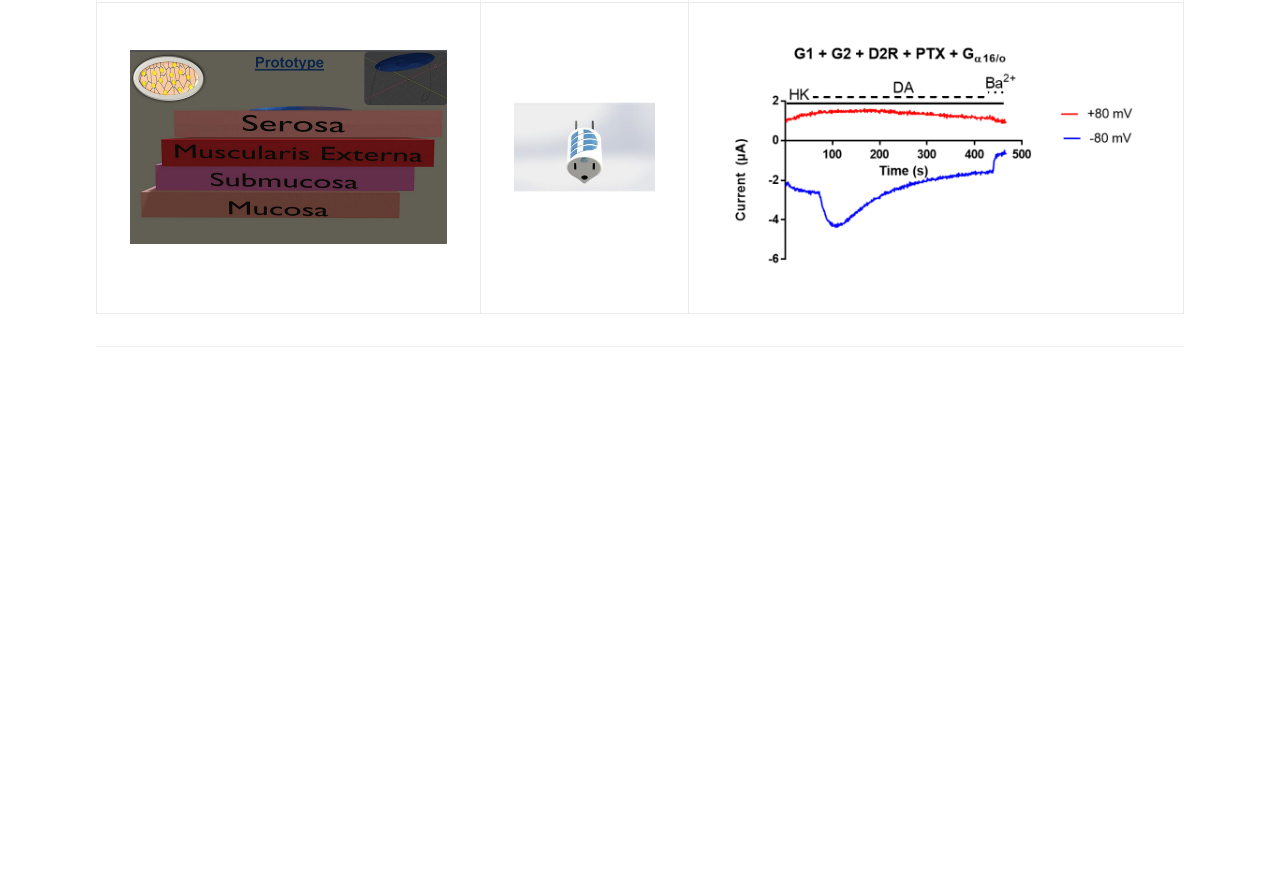
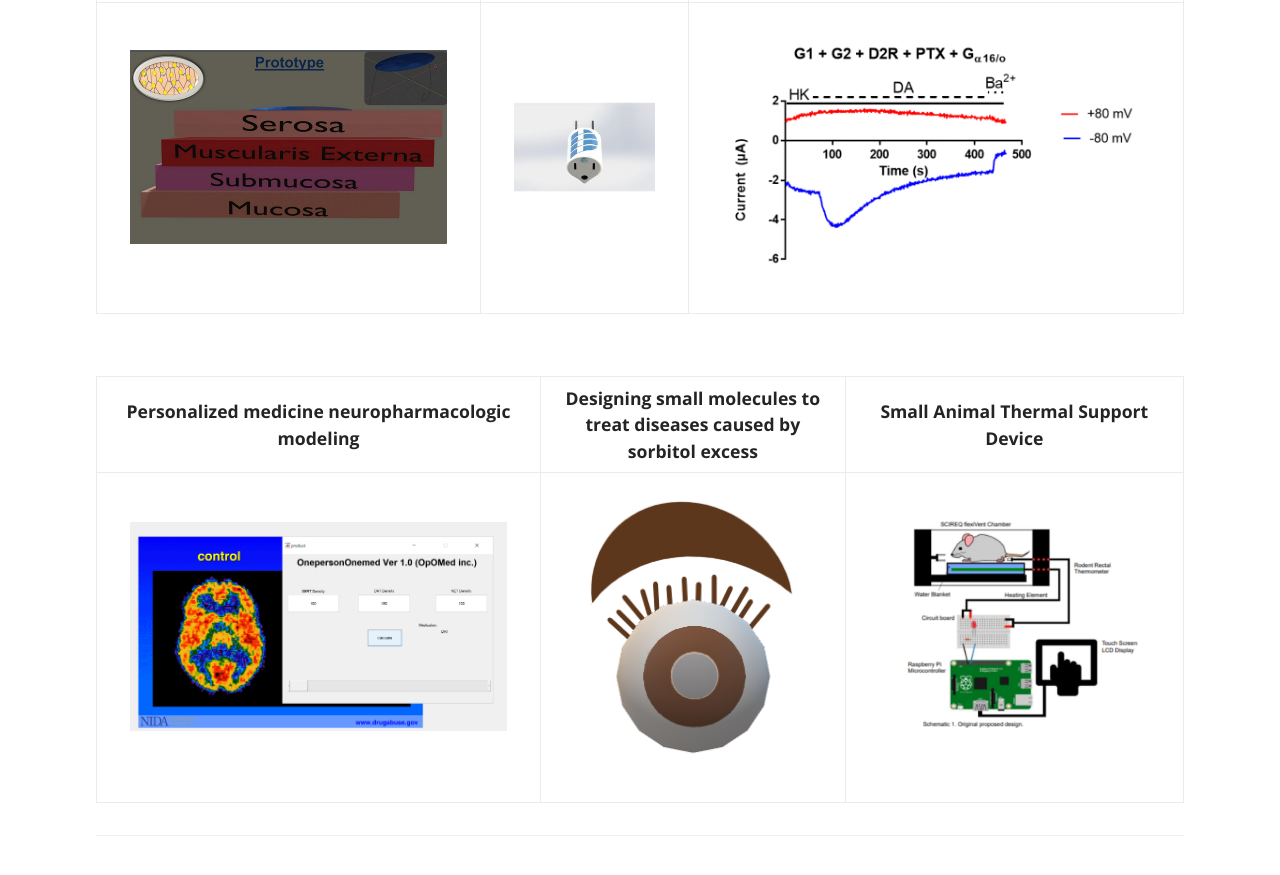
Before and after one commit to EyeCanDoIt/EyeCanDoIt.github.io, a Jekyll site: the page built from research.md, in a window 1280 px wide and 900 px high, scrolled down 2013 px. Shown: the top 875 px of the window. Built offline with Jekyll 4.4.1, drawn with Linux system fonts in a browser that asks for light colours; before the commit the page ends 2424 px from its top, so only the background shows below that.

Commit message:
Update research.md

```diff
--- a/research.md
+++ b/research.md
@@ -29,3 +29,9 @@
 | GI Perforation Studies | Conscious Energy | GPCR Signaling Assay |
 |     :---:    |     :---:      |     :---:     |
 | <a href="patch" class="btn" style="color:#E0E0E0"><img src="https://EyeCanDoIt.github.io/Images/patch.png" alt="https://EyeCanDoIt.github.io/Images/patch.png" loading="lazy"></a>   | <a href="https://devpost.com/software/conscious-energy" class="btn" style="color:#E0E0E0"><img src="https://EyeCanDoIt.github.io/Images/CE.jpg" alt="https://EyeCanDoIt.github.io/Images/CE.jpg" loading="lazy"></a>     | <a href="assay" class="btn" style="color:#E0E0E0"><img src="https://EyeCanDoIt.github.io/Images/assay.png" alt="https://EyeCanDoIt.github.io/Images/assay.png" loading="lazy"></a>    |
+
+<br>
+
+| Personalized medicine neuropharmacologic modeling  | Designing small molecules to treat diseases caused by sorbitol excess | Small Animal Thermal Support Device |
+|     :---:    |     :---:      |     :---:     |
+| <a href="opomed" class="btn" style="color:#E0E0E0"><img src="https://EyeCanDoIt.github.io/Images/opomed.png" alt="https://EyeCanDoIt.github.io/Images/opomed.png" loading="lazy"></a>   | <a href="sorbitol" class="btn" style="color:#E0E0E0"><img src="https://EyeCanDoIt.github.io/Images/eye.png" alt="https://EyeCanDoIt.github.io/Images/eye.png" alt=" " width="90%" height="90%"  loading="lazy"></a>     | <a href="thermoreg" class="btn" style="color:#E0E0E0"><img src="https://EyeCanDoIt.github.io/Images/scireq.png" alt="https://EyeCanDoIt.github.io/Images/scireq.png" loading="lazy"></a>    |
```
